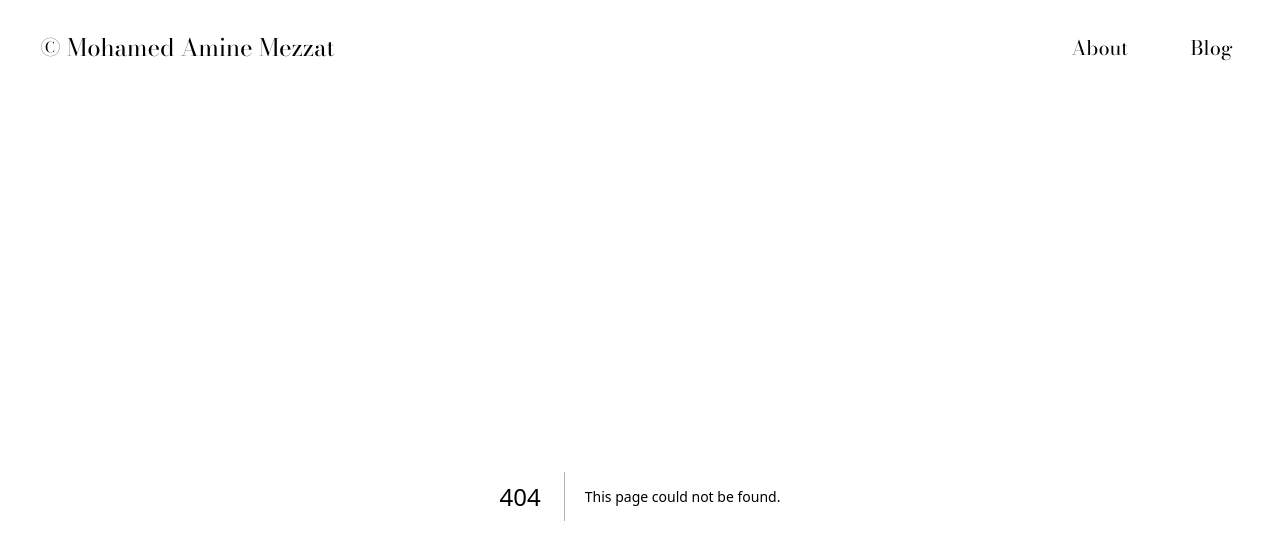
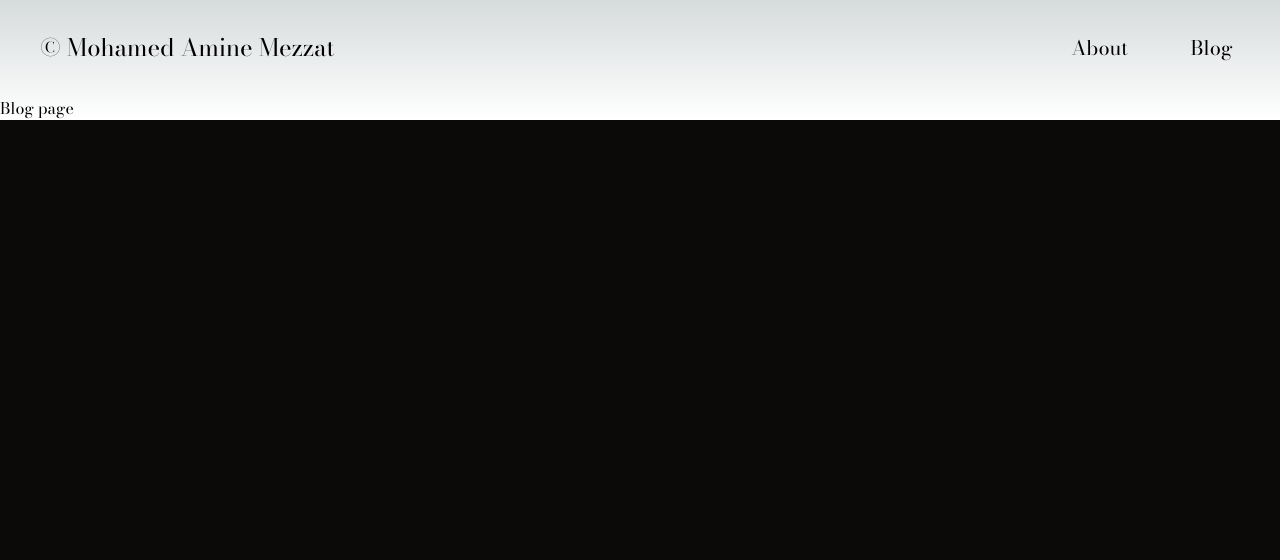
Before and after one commit to mezz01/mezzat, a Next.js app: page /blog in a window 1280 px wide. Before the commit this address had no page. Shown: the top 560 px of the page. Built offline with nearby package versions, Linux system fonts and the light colour scheme.

Commit message:
pages routing

```diff
--- /dev/null
+++ b/app/blog/page.tsx
@@ -0,0 +1,5 @@
+export default function Blog(){
+    return (
+        <h1>Blog page</h1>
+    )
+}
```
